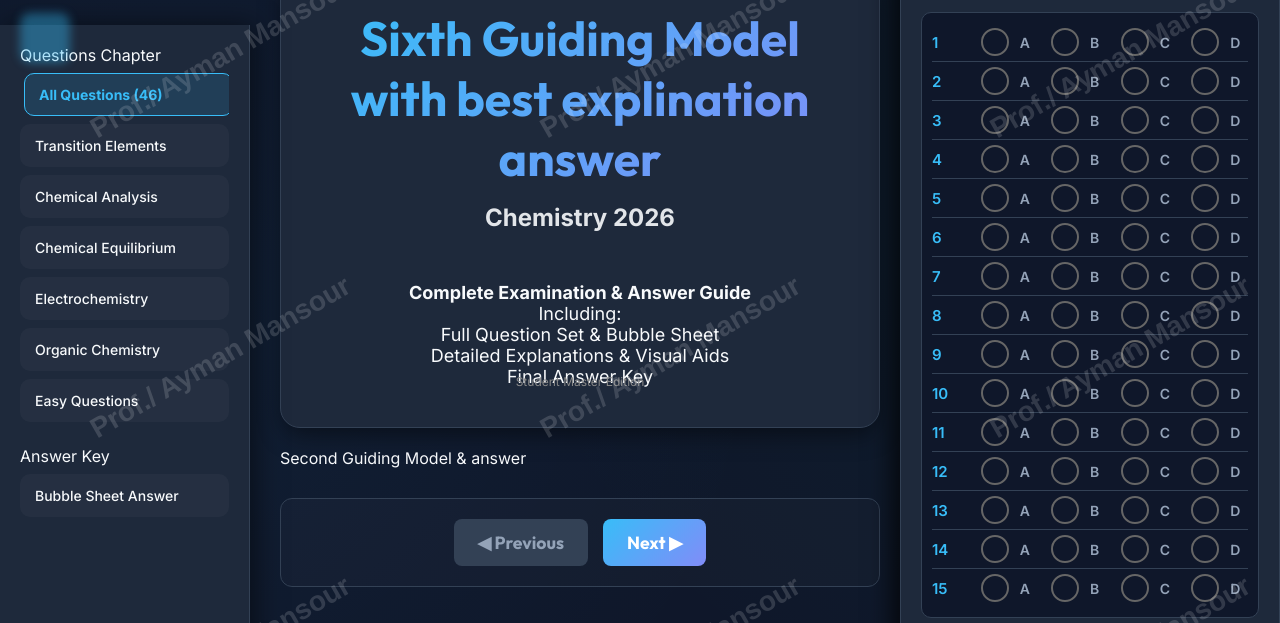
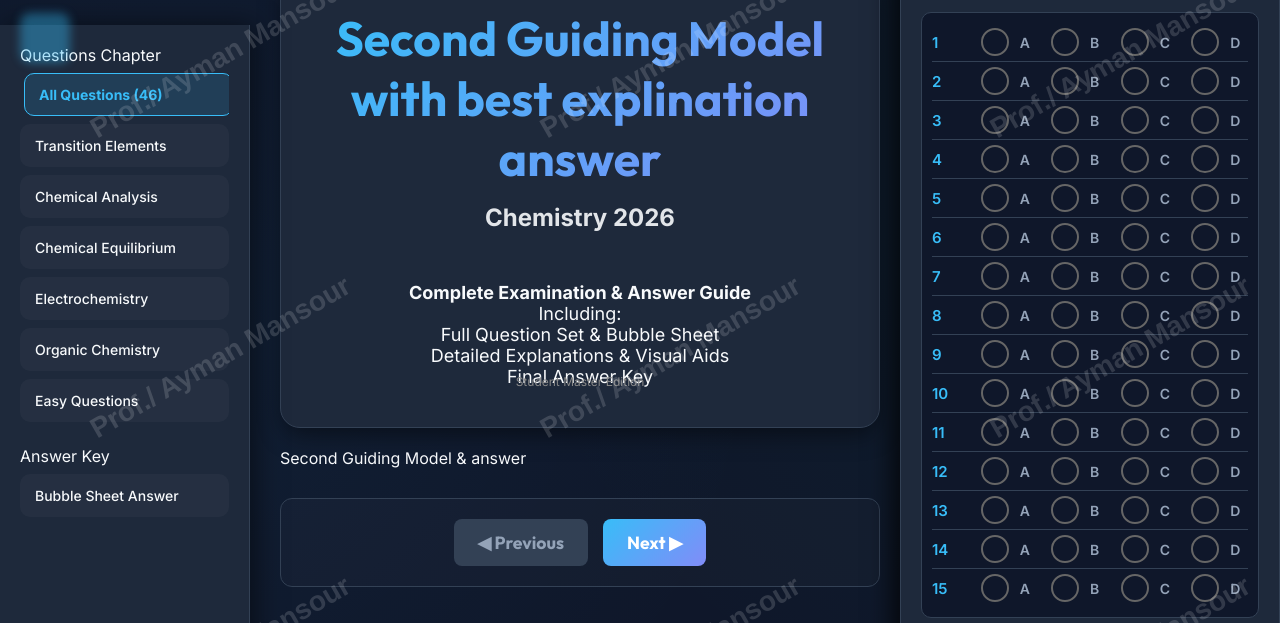
Before and after one commit to herzayman4-rgb/chemistry-code2, a plain HTML site: page index.html in a window 1280 px wide. Shown: the part 85-708 px from the top of the page. Drawn offline with nearby package versions, Linux system fonts and the light colour scheme.

Commit message:
Add files via upload

```diff
--- a/index.html
+++ b/index.html
@@ -1069,7 +1069,7 @@ body {
 <!-- ====================================================== -->
 
 <section class="page cover-page">
-    <h1 class="main-title">Sixth Guiding Model with best explination answer</h1>
+    <h1 class="main-title">Second Guiding Model with best explination answer</h1>
     <h2 class="subtitle">Chemistry 2026</h2>
     <div class="details">
         <p><strong>Complete Examination & Answer Guide</strong></p>
```
